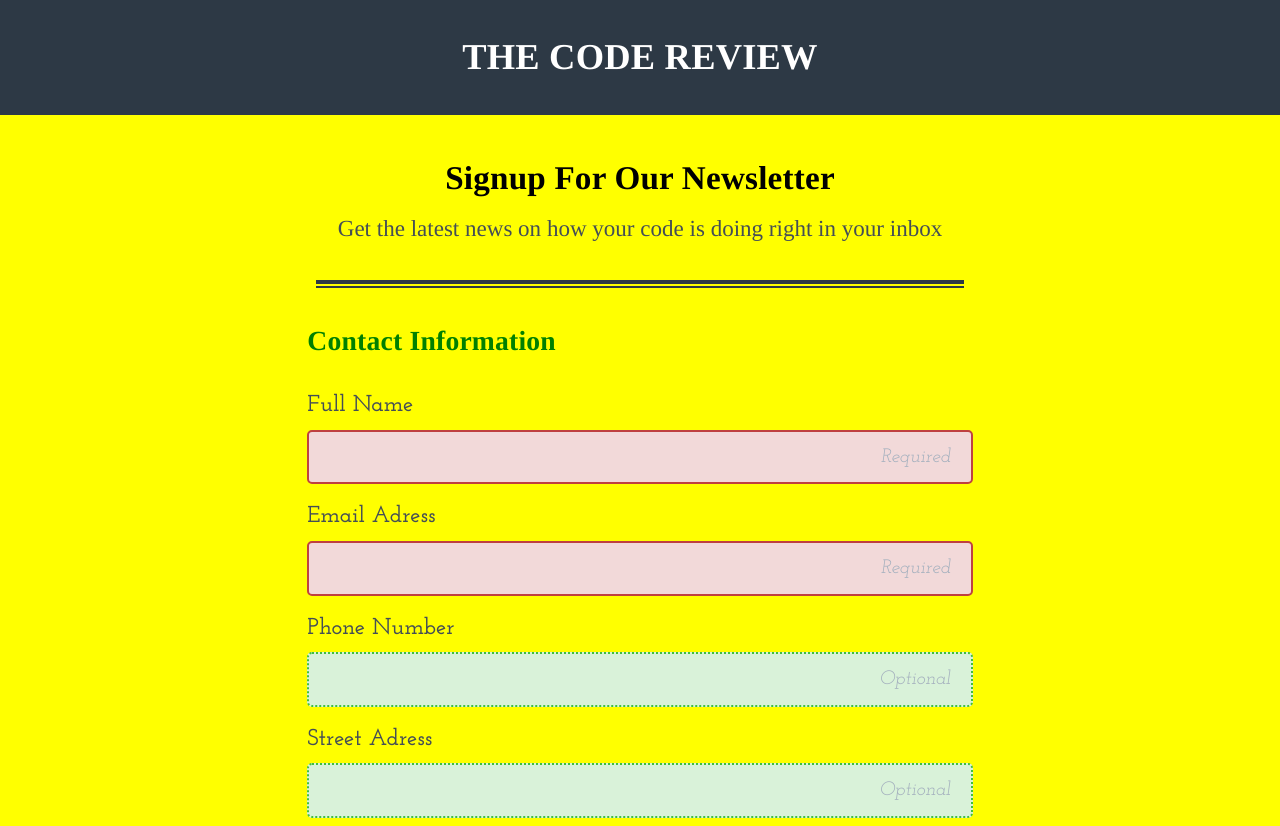
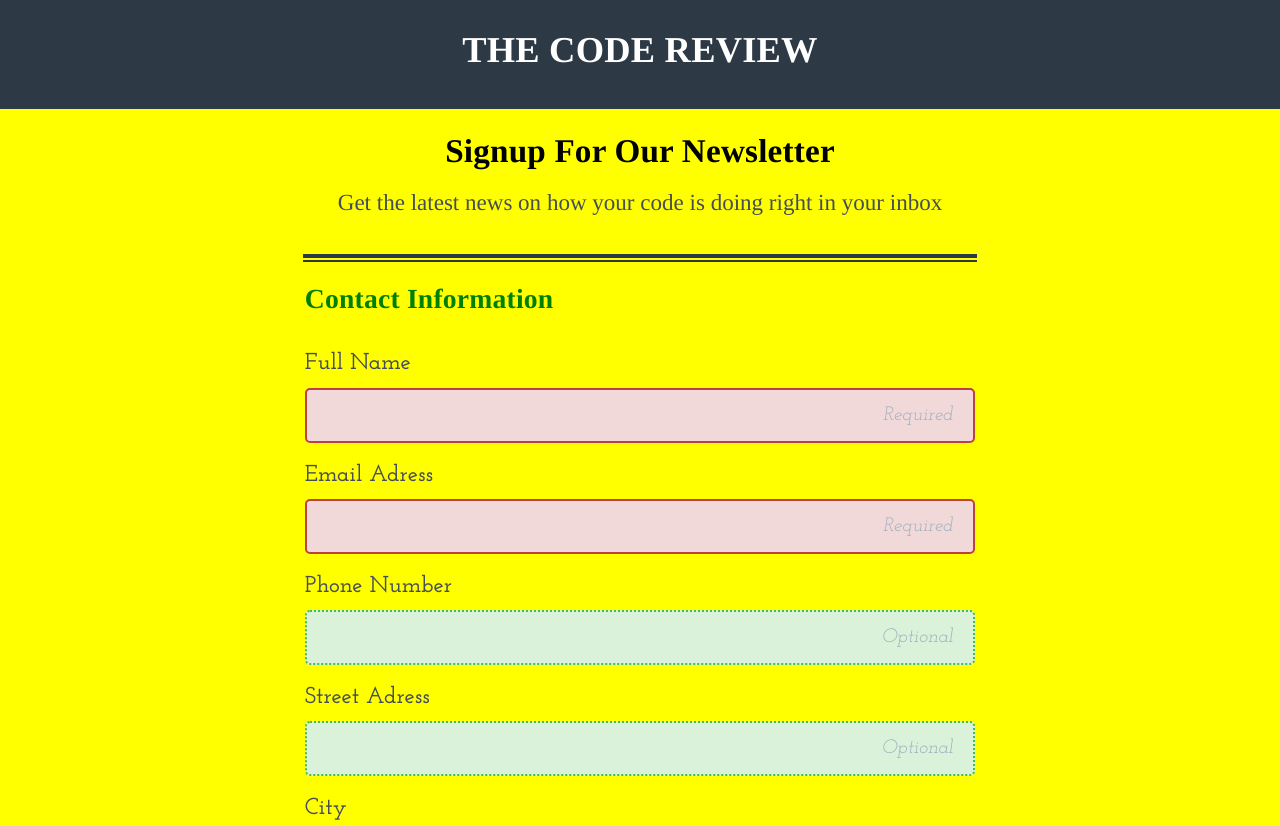
Before and after one commit to kevinmartinez/online-registration-form, a website: page index.html in a window 1280 px wide. Shown: the top 826 px of the page. Drawn offline with Linux system fonts and the light colour scheme.

Commit message:
refactor css for header and headings

```diff
--- a/css/style.css
+++ b/css/style.css
@@ -65,13 +65,55 @@ TODO: Read and remove
 The text fields require some common rules. Simply put, we remove their borders and backgrounds, and redefine their padding and margin:
 */
 
-.site-header {
-  text-align:center;
-}
+
 
 h1, h2, h3, h4, h5, h6, .info, legend {
   font-family: 'Tinos', 'Times New Roman', Times, serif;
   margin: 0;
+}
+
+.container {
+  padding: 0 1%;
+  /* TODO: BEM, DRY? Combine max-width: 600 and auto margins? */
+  max-width: 600px;
+  margin-left: auto;
+  margin-right: auto;
+}
+
+.header {
+  text-align:center;
+}
+
+.header--intro {
+  background-color: #2d3945;
+  margin-bottom: 1.2em;
+  /* I follow the CSS Wizards advice on declaring longhand for clarity and a better grip on the projects cascade.
+  link to article: https://csswizardry.com/2016/12/css-shorthand-syntax-considered-an-anti-pattern/ */
+  padding-top: 1.5em;
+  padding-bottom: 2em;
+}
+
+.header--signup {
+  padding: 0 1%;
+  max-width: 600px;
+  margin-left: auto;
+  margin-right: auto;
+}
+
+.heading__large  {
+  color: #fff;
+  text-transform: uppercase;
+  font-size: 1.9em;
+}
+
+.divider {
+  margin-top: 2em;
+  margin-bottom: 1em;
+  height: 2px;
+  border-top: 4px solid #2d3945;
+  border-right: none;
+  border-bottom: 2px solid #2d3945;
+  border-left: none;
 }
 
 .heading {
@@ -79,14 +121,7 @@ h1, h2, h3, h4, h5, h6, .info, legend {
   letter-spacing: 0.2px;
 }
 
-.heading__large  {
-  margin-bottom: 1.2em;
-  padding: 1em 2%;
-  background-color: #2d3945;
-  color: #fff;
-  text-transform: uppercase;
-  font-size: 1.9em;
-}
+
 
 .heading__medium {
   font-size: 1.728em;
@@ -115,29 +150,9 @@ h1, h2, h3, h4, h5, h6, .info, legend {
   display: block;
 }
 
-.signup {
-  padding: 0 2%;
-  max-width: 600px;
-  margin-left: auto;
-  margin-right: auto;
-}
 
-.divider {
-  margin-top: 2em;
-  margin-bottom: 1em;
-  height: 2px;
-  border-top: 4px solid #2d3945;
-  border-right: none;
-  border-bottom: 2px solid #2d3945;
-  border-left: none;
-}
 
-.container {
-  padding: 0.8em;
-  max-width: 600px;
-  margin-left: auto;
-  margin-right: auto;
-}
+
 
 
 
@@ -440,9 +455,14 @@ textarea:hover {
   }
 
   .container,
-  .signup {
+  .header--signup {
     max-width: 700px;
   }
+
+  /* .header--signup {
+    padding-left: 1%;
+    padding-right: 1%;
+  } */
 }
 
 /*
--- a/index.html
+++ b/index.html
@@ -16,9 +16,11 @@
   <!--[if lte IE 9]>
     <p class="browserupgrade">You are using an <strong>outdated</strong> browser. Please <a href="https://browsehappy.com/">upgrade your browser</a> to improve your experience and security.</p>
   <![endif]-->
-  <header class="site-header" role="banner">
-    <h1 class="heading heading__large">The Code Review</h1>
-    <div class="signup">
+  <header class="header" role="banner">
+    <div class="header--intro">
+      <h1 class="heading heading__large">The Code Review</h1>
+    </div>
+    <div class="header--signup">
       <h2 class="heading heading__medium">Signup for our newsletter</h2>
       <p class="info">Get the latest news on how your code is doing right in your inbox</p>
       <hr class="divider" role="separator">
```
